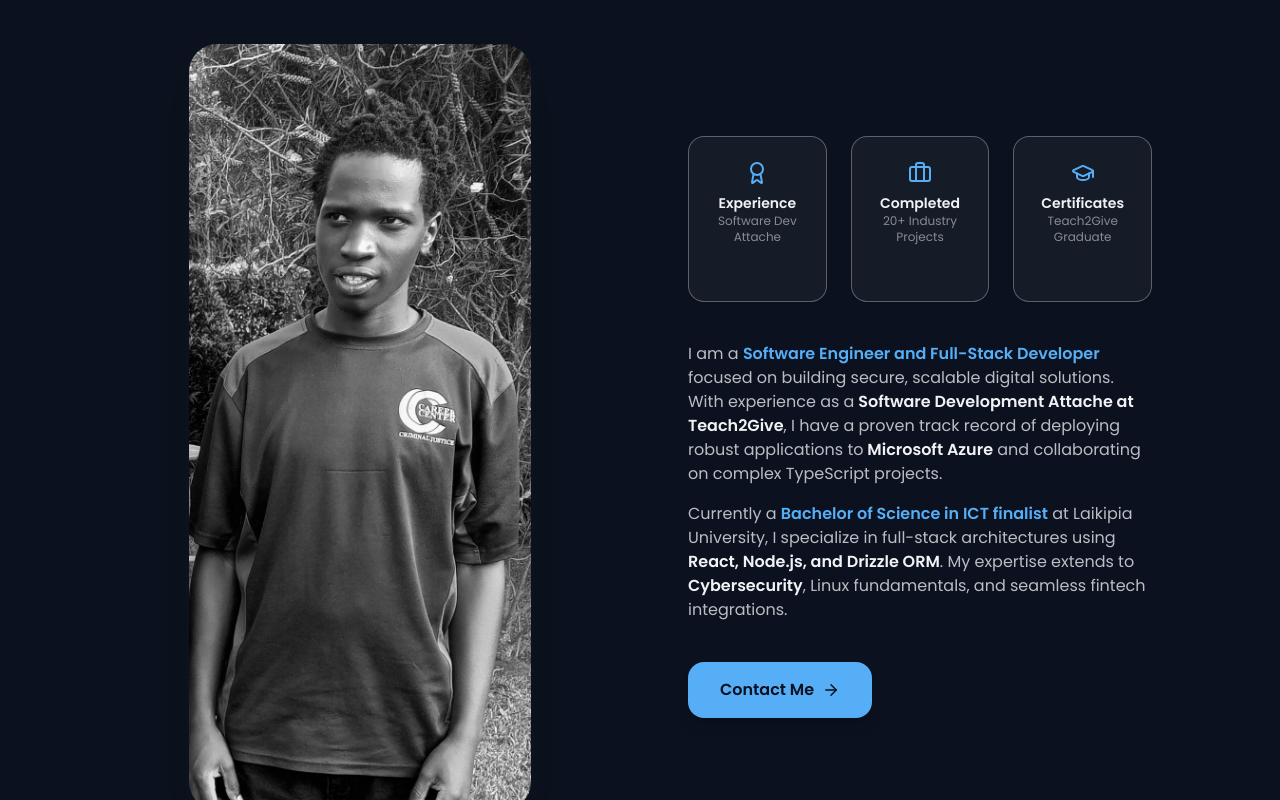
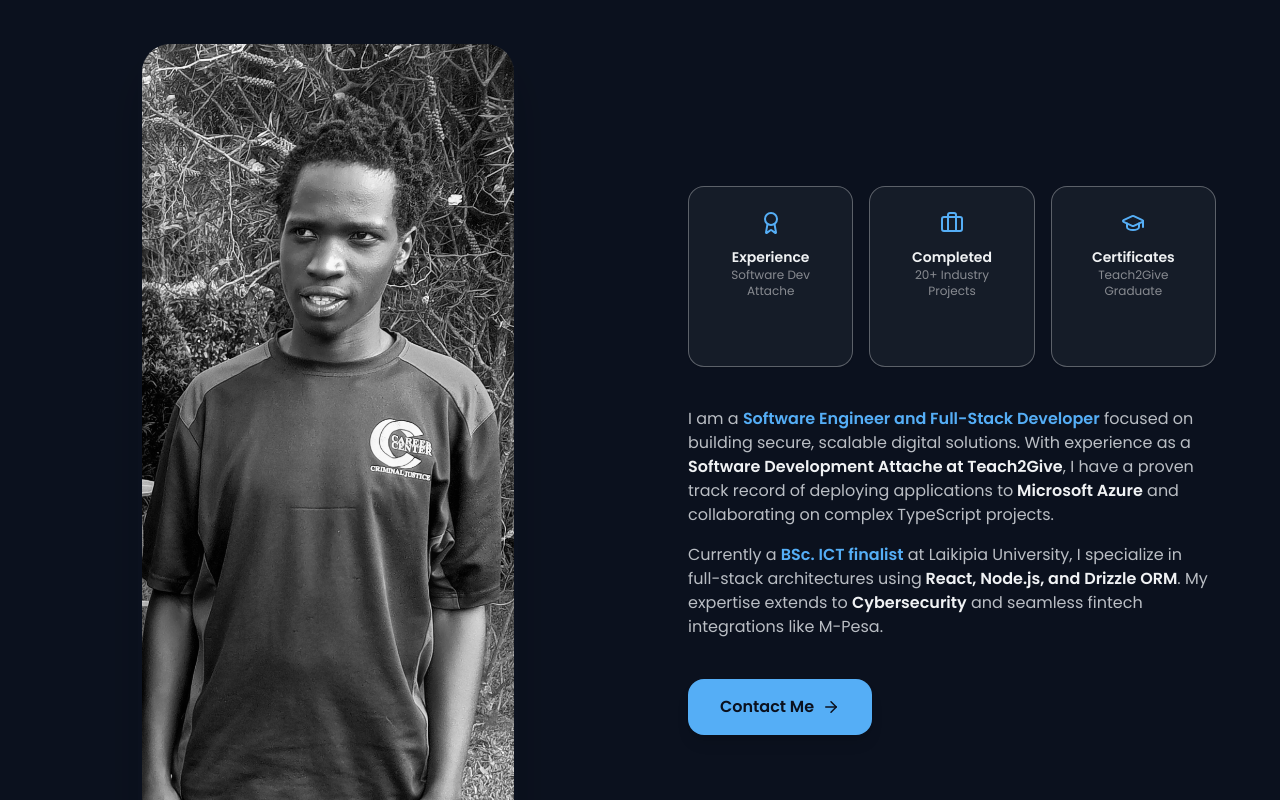
Before and after one commit to LimoB/boaz-portfolio, a React (Vite) app: page / in a window 1280 px wide. Shown: the part 980-1780 px from the top of the page. Built offline with nearby package versions, Linux system fonts and the light colour scheme.

Commit message:
Updated image and phone

```diff
--- a/src/components/sections/About.tsx
+++ b/src/components/sections/About.tsx
@@ -28,32 +28,33 @@ const About: React.FC = () => {
   ];
 
   return (
-    <section className="py-24 px-4 bg-body transition-colors duration-400" id="about">
-      <div className="text-center mb-16">
+    <section className="py-20 px-4 md:py-24 bg-body transition-colors duration-400" id="about">
+      <div className="text-center mb-12 md:mb-16">
         <span className="block text-xs uppercase tracking-[0.2em] text-text-light mb-2">My Intro</span>
         <h2 className="text-2xl md:text-3xl font-bold text-first">About Me</h2>
       </div>
 
-      <div className="container mx-auto grid grid-cols-1 lg:grid-cols-2 gap-12 lg:gap-24 items-center max-w-5xl">
-        {/* Profile Image - Style preserved as requested */}
+      <div className="container mx-auto grid grid-cols-1 lg:grid-cols-2 gap-10 md:gap-12 lg:gap-24 items-center max-w-6xl">
+
+        {/* Profile Image Container */}
         <div className="relative justify-self-center group">
           <div className="absolute -inset-2 bg-gradient-to-tr from-first/20 to-transparent rounded-[2.5rem] blur-sm group-hover:blur-md transition-all duration-500"></div>
           <img
             src={boazImg}
             alt="Boaz Kipchirchir"
-            className="relative w-64 md:w-[350px] rounded-[2rem] shadow-2xl grayscale hover:grayscale-0 transition-all duration-700 object-cover border-4 border-transparent hover:border-white/10"
+            className="relative w-56 sm:w-64 md:w-[320px] lg:w-[380px] rounded-[2rem] shadow-2xl grayscale hover:grayscale-0 transition-all duration-700 object-cover border-4 border-transparent hover:border-first/20"
           />
         </div>
 
         <div className="text-center lg:text-left">
-          {/* Info Boxes */}
-          <div className="grid grid-cols-3 gap-3 md:gap-6 mb-10">
+          {/* Info Boxes - Optimized for Mobile Grid */}
+          <div className="grid grid-cols-1 sm:grid-cols-3 gap-4 mb-8 md:mb-10">
             {infoCards.map((card, index) => (
               <div
                 key={index}
-                className="bg-container p-4 md:p-6 rounded-2xl text-center border border-transparent hover:border-first/20 shadow-sm hover:shadow-md transition-all duration-400 group relative overflow-hidden"
+                className="bg-container p-5 md:p-6 rounded-2xl text-center border border-transparent hover:border-first/20 shadow-sm hover:shadow-md transition-all duration-400 group relative overflow-hidden backdrop-blur-sm"
               >
-                {/* Visual Image Preview on Hover for the Cert card */}
+                {/* Visual Image Preview on Hover */}
                 {card.preview && (
                   <img
                     src={card.preview}
@@ -62,18 +63,18 @@ const About: React.FC = () => {
                   />
                 )}
 
-                <div className="text-first mb-2 flex justify-center group-hover:scale-110 transition-transform relative z-10">
+                <div className="text-first mb-3 flex justify-center group-hover:scale-110 transition-transform relative z-10">
                   {card.icon}
                 </div>
-                <h3 className="text-xs md:text-sm font-bold text-title relative z-10">{card.title}</h3>
-                <span className="text-[9px] md:text-xs text-text-light block mb-1 relative z-10">{card.subtitle}</span>
+                <h3 className="text-sm font-bold text-title relative z-10">{card.title}</h3>
+                <span className="text-xs text-text-light block mb-2 relative z-10">{card.subtitle}</span>
 
                 {card.link && (
                   <a
                     href={card.link}
                     target="_blank"
                     rel="noreferrer"
-                    className="mt-2 flex items-center justify-center gap-1 text-[10px] font-bold text-first opacity-0 group-hover:opacity-100 transition-opacity duration-300 relative z-10 border-t border-first/10 pt-2"
+                    className="mt-2 inline-flex items-center gap-1 text-[10px] font-bold text-first opacity-0 group-hover:opacity-100 transition-opacity duration-300 relative z-10 border-t border-first/10 pt-2"
                   >
                     View PDF <ExternalLink size={10} />
                   </a>
@@ -82,25 +83,26 @@ const About: React.FC = () => {
             ))}
           </div>
 
-          {/* Description - Updated based on your Resume */}
-          <div className="space-y-4 text-text text-sm md:text-base mb-10 leading-relaxed max-w-xl mx-auto lg:mx-0">
-            <p>
+          {/* Description Text */}
+          <div className="space-y-4 text-text text-sm md:text-base mb-10 leading-relaxed max-w-2xl mx-auto lg:mx-0">
+            <p className="px-2 md:px-0">
               I am a <span className="text-first font-bold">Software Engineer and Full-Stack Developer</span> focused
               on building secure, scalable digital solutions. With experience as a
               <span className="text-title font-semibold"> Software Development Attache at Teach2Give</span>,
-              I have a proven track record of deploying robust applications to
+              I have a proven track record of deploying applications to
               <span className="text-title font-semibold"> Microsoft Azure</span> and collaborating on
               complex TypeScript projects.
             </p>
-            <p>
-              Currently a <span className="text-first font-bold">Bachelor of Science in ICT finalist</span> at
+            <p className="px-2 md:px-0">
+              Currently a <span className="text-first font-bold">BSc. ICT finalist</span> at
               Laikipia University, I specialize in full-stack architectures using
               <span className="text-title font-semibold"> React, Node.js, and Drizzle ORM</span>.
-              My expertise extends to <span className="text-title font-semibold">Cybersecurity</span>,
-              Linux fundamentals, and seamless fintech integrations.
+              My expertise extends to <span className="text-title font-semibold">Cybersecurity</span> and seamless fintech integrations like M-Pesa.
             </p>
           </div>
 
+          {/* Action Button */}
+          <div className="flex justify-center lg:justify-start">
             <a
               href="#contact"
               className="group inline-flex items-center gap-2 bg-first text-body px-8 py-4 rounded-2xl font-bold hover:bg-first-alt hover:-translate-y-1 transition-all shadow-lg shadow-first/20"
@@ -110,6 +112,7 @@ const About: React.FC = () => {
             </a>
           </div>
         </div>
+      </div>
     </section>
   );
 };
--- a/src/components/sections/Home.tsx
+++ b/src/components/sections/Home.tsx
@@ -1,7 +1,7 @@
 import React from 'react';
 import { MousePointer2, Download, ArrowRight } from 'lucide-react';
 import { FaGithub, FaLinkedinIn } from 'react-icons/fa6';
-import limoImg from '../../assets/img/boazImage.jpg';
+import limoImg from '../../assets/img/Boaz.jpg';
 import myCv from '../../assets/pdf/BoazLimoCv.pdf';
 
 const Home: React.FC = () => {
```
Also changed, not shown: src/assets/img/Boaz.jpg (added). Lines whose indentation alone changed are shown as unchanged.
